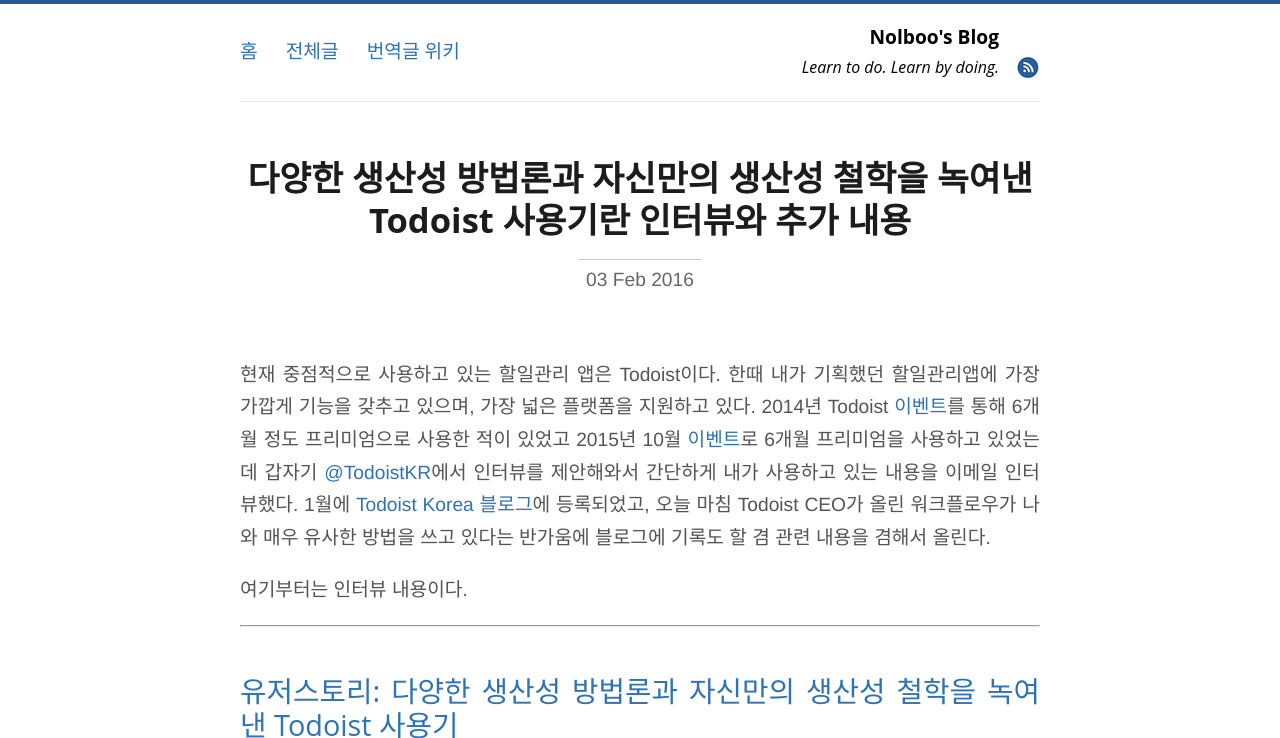
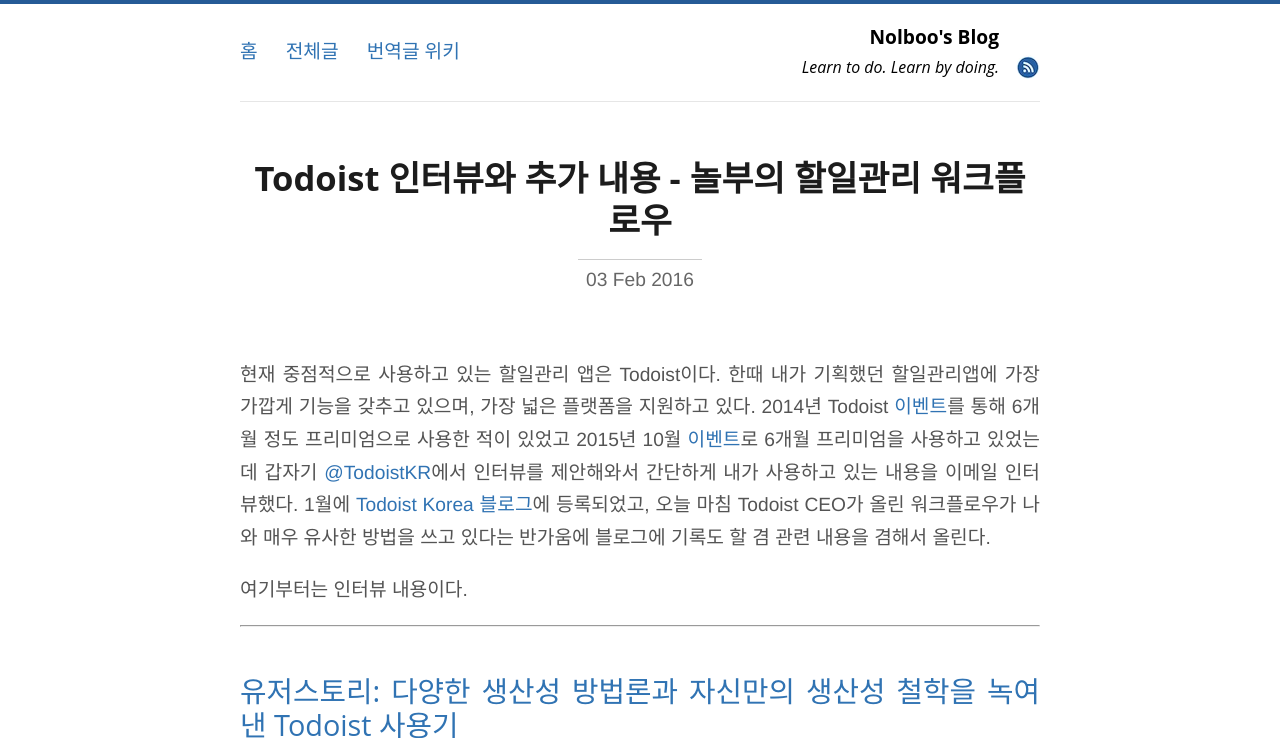
Before and after one commit to nolboo/nolboo.github.io, a Jekyll site: the page built from _posts/2016-2-3-todoist-interview-more.md, in a window 1280 px wide and 900 px high, cut to the strip 0-738 px from the top of the window. Built offline with Jekyll 4.4.1, drawn with Linux system fonts in a browser that asks for light colours; comment, search, counter and statistics services are not loaded.

Commit message:
change to index.html site.posts

```diff
--- a/_config.yml
+++ b/_config.yml
@@ -2,10 +2,17 @@
 
 # Oveerriden by GitHub Pages: https://help.github.com/articles/using-jekyll-with-pages#configuring-jekyll
 safe: true
+# highlighter: rb-pygments
 highlighter: rouge
 lsi: false
 
 permalink: pretty
+# /blog/:year/:month/:day/:title/
+
+markdown: kramdown
+kramdown:
+  input: GFM
+  # syntax_highlighter: rouge
 
 # markdown:     redcarpet
 
@@ -19,8 +26,7 @@
 #       - autolink
 #       - hard_wrap
 
-gems:
-  - jekyll-paginate
+gems: [jekyll-paginate, jekyll-gist]
 
 paginate: 10
 
--- a/_posts/2016-2-3-todoist-interview-more.md
+++ b/_posts/2016-2-3-todoist-interview-more.md
@@ -1,7 +1,7 @@
 ---
 layout: post
-title: "다양한 생산성 방법론과 자신만의 생산성 철학을 녹여낸 Todoist 사용기란 인터뷰와 추가 내용"
-description: "놀부가 Todoist를 사용하는 방법을 인터뷰했다."
+title: "Todoist 인터뷰와 추가 내용 - 놀부의 할일관리 워크플로우"
+description: "놀부가 Todoist를 사용하여 할일 관리하는 방법을 인터뷰했다."
 category: blog
 tags: [todo, todoist, interview, productivity, workflow]
 ---
--- a/index.html
+++ b/index.html
@@ -7,7 +7,8 @@
 <section>
   <ul class="posts">
     <!-- This loops through the paginated posts -->
-    {% for post in paginator.posts %}
+    <!-- paginator.posts가 안 먹어서 site.posts로 일단 막아놓았다ㅠㅠ-->
+    {% for post in site.posts %}
       <li>
         <h2>
           <a href="{{ post.url }}">{{ post.title }}</a>
```
